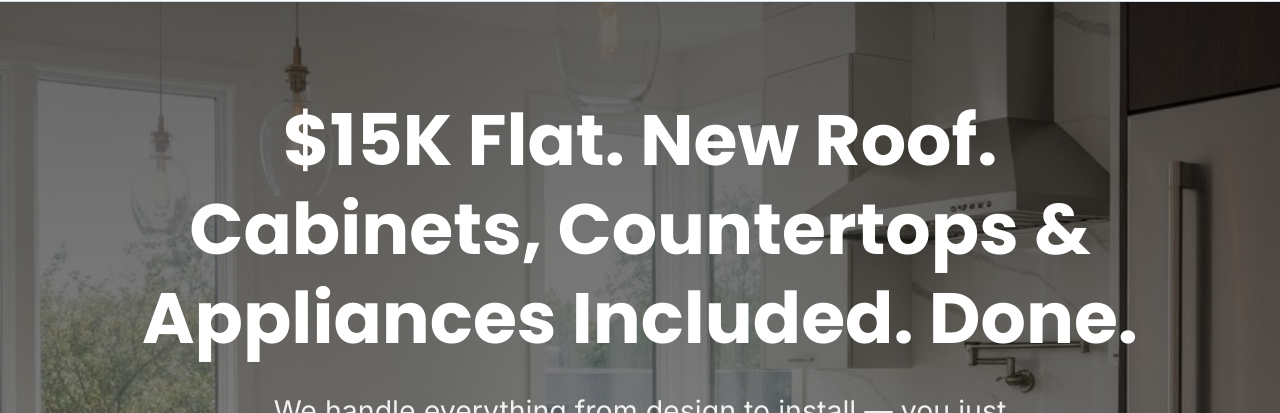
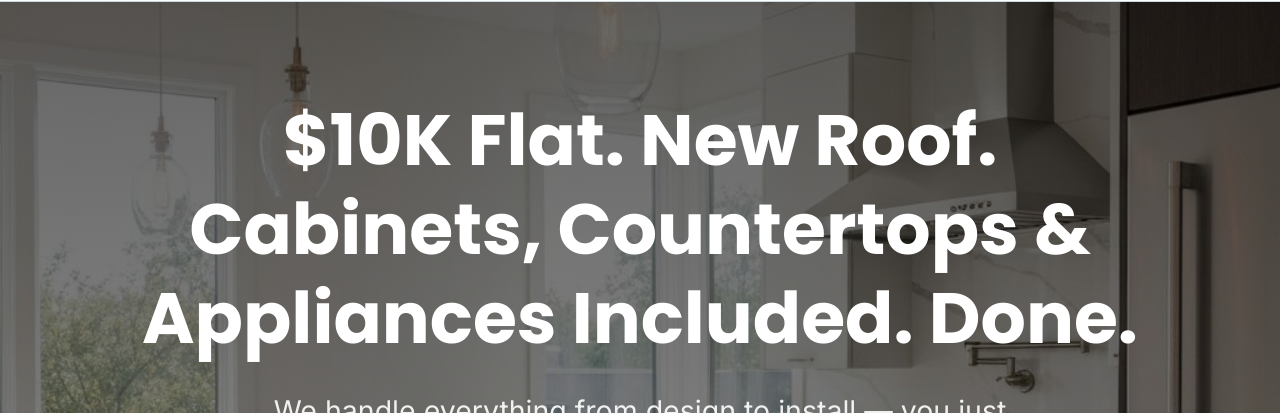
Before and after one commit to Fbet590/NexRoof---Original, a Next.js app: page / in a window 1280 px wide. Shown: the part 94-507 px from the top of the page. Built offline with nearby package versions, Linux system fonts and the light colour scheme.

Commit message:
feat: update pricing in hero section from $15K to $10K flat
Co-authored-by: Fbet590 <271462897+Fbet590@users.noreply.github.com>

```diff
--- a/components/landing/hero.tsx
+++ b/components/landing/hero.tsx
@@ -23,7 +23,7 @@ export function Hero() {
       {/* Content */}
       <div className="relative z-10 container mx-auto px-4 text-center max-w-4xl">
         <h1 className="font-[family-name:var(--font-poppins)] text-4xl md:text-5xl lg:text-6xl font-bold text-white leading-tight mb-6 text-balance">
-          $15K Flat. New Roof. Cabinets, Countertops & Appliances Included. Done.
+          $10K Flat. New Roof. Cabinets, Countertops & Appliances Included. Done.
         </h1>
         <p className="text-xl md:text-2xl text-white/90 mb-8 max-w-2xl mx-auto">
           We handle everything from design to install — you just enjoy the result.
```
